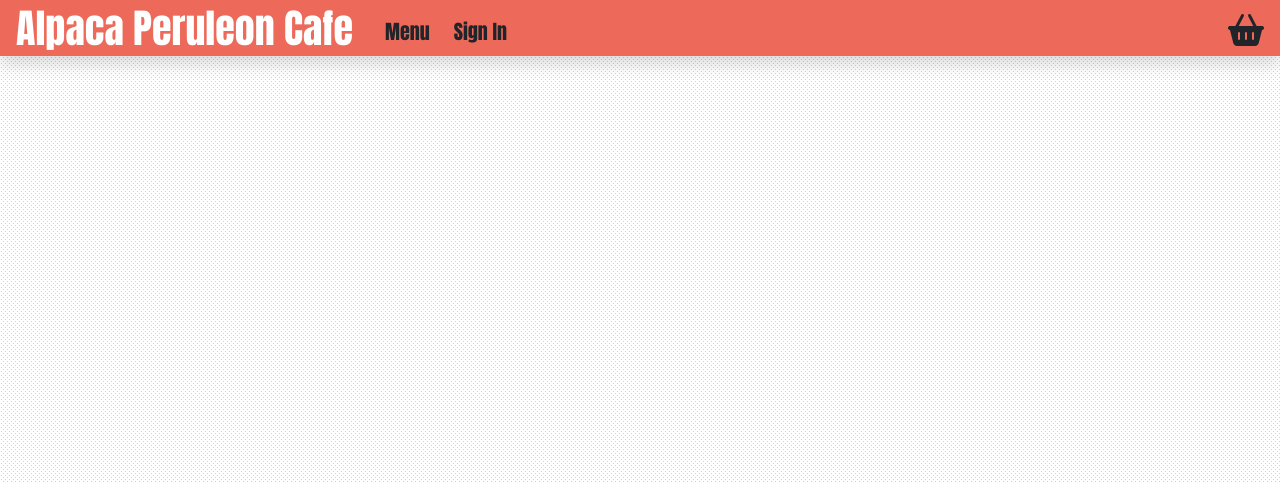
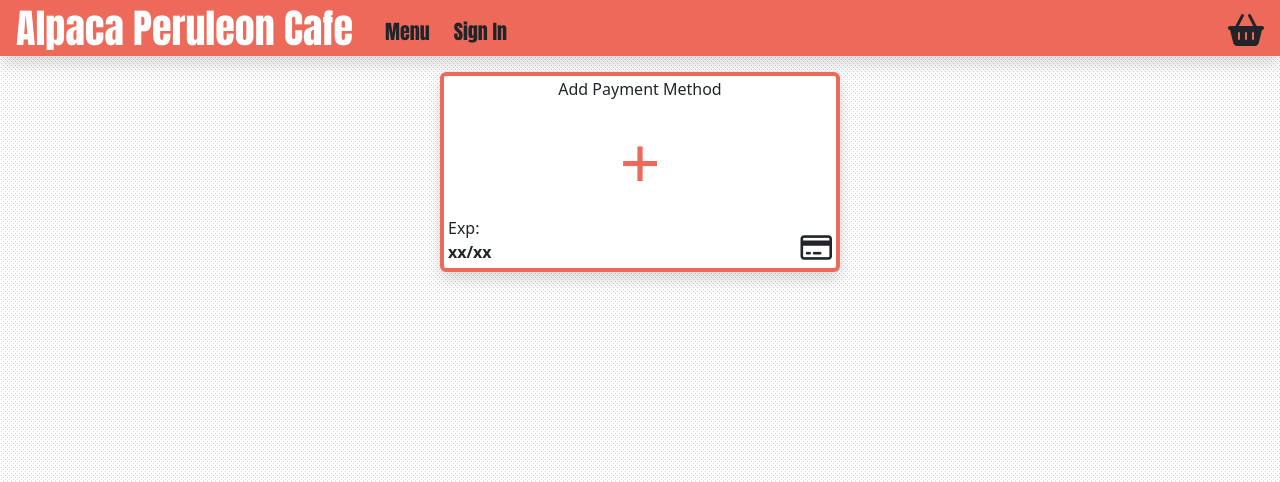
Before and after one commit to TidalCub/Alpaca-Cafe, a Rails app: template app/views/payment_method/index.html.slim in a window 1280 px wide. Shown: the top 482 px of the page. Run offline with Rails 7, Linux system fonts and the light colour scheme; the template is opened without the code that fills it, so the values that code supplies are empty; style sheets or scripts are compiled from the project's sources; parts of the project's set-up code (start-up, migrations or seed data) failed here and were passed over; some libraries are stand-ins or nearby versions; some web fonts are replaced.

Commit message:
add payment method index page

```diff
--- a/app/assets/stylesheets/application.scss
+++ b/app/assets/stylesheets/application.scss
@@ -26,6 +26,10 @@
   background-color: #ED6A5A !important;
   border-color: #ED6A5A !important;
  }
+
+ .border-primary {
+  border-color: #ED6A5A !important;
+}
 
  .btn-primary:hover {
   background-color: #EE5C4A !important;
@@ -167,3 +171,10 @@
 .blured{
   backdrop-filter: blur(50px);
 }
+
+.payment-card{
+  width: 400px;
+  height: 200px;
+  border-radius: 15px;
+  padding: 20px;
+}
--- a/app/controllers/payment_method_controller.rb
+++ b/app/controllers/payment_method_controller.rb
@@ -3,6 +3,9 @@ class PaymentMethodController < ApplicationController
   before_action :stripe_public_key
 
   def index
+    @payment_methods = Stripe::PaymentMethod.list({
+      customer: current_user.stripe_id
+    })
   end
 
   def new
--- a/app/javascript/controllers/stripe_elements_controller.js
+++ b/app/javascript/controllers/stripe_elements_controller.js
@@ -26,6 +26,9 @@ export default class extends Controller {
       elements,
       confirmParams: {
         return_url: 'https://example.com',
+        payment_method_data: {
+          allow_redisplay: 'always',
+        },
       },
     })
     .then(function(result) {
--- a/app/services/stripe/payment_method_service.rb
+++ b/app/services/payment_method_service.rb
@@ -8,6 +8,6 @@ class PaymentMethodService
   end
 
   def list
-    Stripe::Customer.list_payment_methods(user.stripe_id)
+    Stripe::Customer.list_payment_methods(@user.stripe_id)
   end
 end
--- /dev/null
+++ b/app/views/payment_method/_payment_method.html.slim
@@ -0,0 +1,15 @@
+- if payment_method.type == "card"
+  .border.border-primary.border-4.rounded.p-1.payment-card.d-flex.flex-column.justify-content-between.shadow.bg-white
+    .row
+      h6 = payment_method.card.funding.capitalize
+    .row.p-3
+      .col-12.text-center.pt-2
+        h2.fw-bold = "**** **** **** #{payment_method.card.last4}"
+    .row
+      .col.text-start
+          | Exp:
+          br
+          span.fw-bold = "#{Date.new(payment_method.card.exp_year, payment_method.card.exp_month).strftime('%d/%y')}"
+      .col.d-flex.flex-column.justify-content-end
+        .text-end
+          i class="h3 fa-brands fa-cc-#{payment_method.card.brand.downcase}" style="line-height: 0"
--- a/app/views/payment_method/index.html.slim
+++ b/app/views/payment_method/index.html.slim
@@ -0,0 +1,19 @@
+.col-12.d-flex.justify-content-center.gap-3
+  - @payment_methods.each do |payment_method|
+      = render "payment_method", payment_method: payment_method
+  div
+    = link_to new_payment_method_path, class: " btn-none text-decoration-none"
+      .border.border-primary.border-4.rounded.p-1.payment-card.d-flex.flex-column.justify-content-between.shadow.bg-white
+        .row
+          h6.text-center.text-dark Add Payment Method
+        .row.flex-fill
+          .col-12.display-2.text-center.d-flex.flex-column.justify-content-center.h-100
+            div +
+        .row.text-dark
+          .col.text-start
+              | Exp:
+              br
+              span.fw-bold xx/xx
+          .col.d-flex.flex-column.justify-content-end
+            .text-end
+              i class="h3 fa-regular fa-credit-card" style="line-height: 0"
--- a/app/views/users/show.html.slim
+++ b/app/views/users/show.html.slim
@@ -1,3 +1,9 @@
+.col-12.d-flex.ps-3.pe-3.gap-3
+  = link_to "Your Details", account_path, class: "btn btn-light"
+  = link_to "Your Payment Methods", payment_method_index_path , class: "btn btn-light"
+
+hr
+
 .d-flex.flex-row.justify-content-between
   .col-11.col-md-3.col-3.p-2.border-right
     h1 Your Details
```
Also changed, not shown: app/services/customer_session_service.rb (added, +14 -0 lines).
